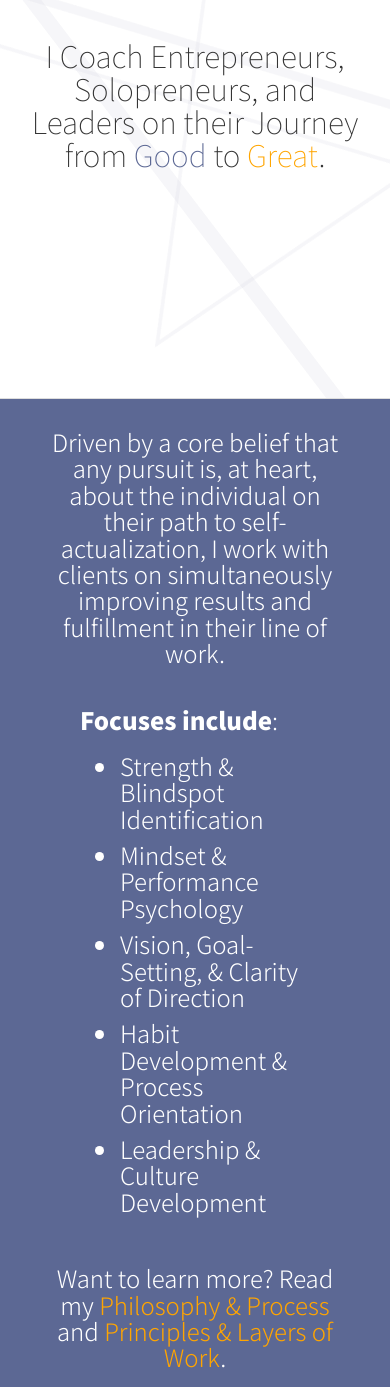
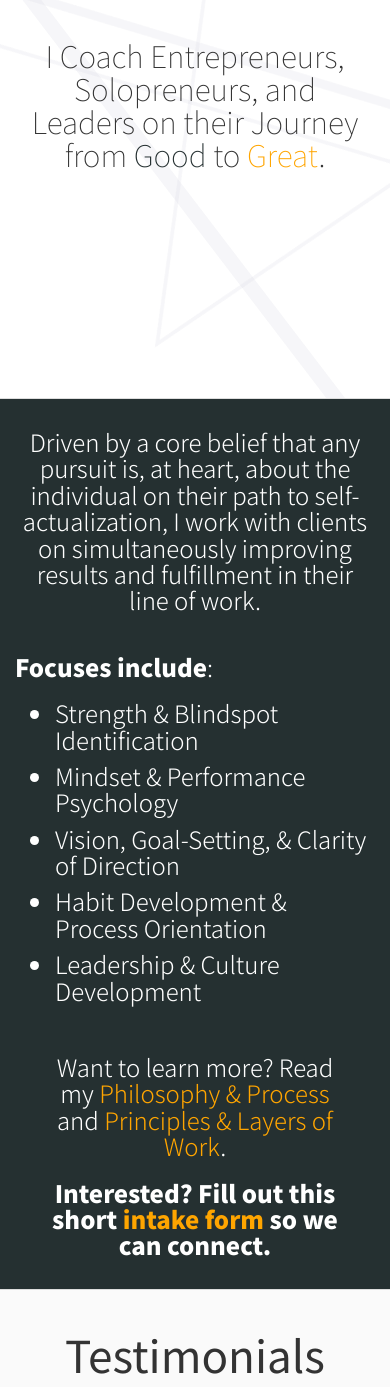
Before and after one commit to justinmulvs/website, a PHP site: page / in a window 390 px wide. Shown: the part 595-1982 px from the top of the page. Run offline with PHP 8.4, Linux system fonts and the light colour scheme.

Commit message:
updated black to off black, widened padding on second section for mobile

```diff
--- a/css/main.css
+++ b/css/main.css
@@ -39,7 +39,7 @@
 }
 
 .secondary {
-	background: #5c6894;
+	background: #253031;
 	color: white;
 	border-top: 1px solid #ddd;
 	border-bottom: 1px solid #ddd;
@@ -50,7 +50,7 @@
 }
 
 .highlight-secondary {
-	color: #5c6894;
+	color: #253031;
 }
 
 /*****
@@ -58,7 +58,7 @@
 *****/
 
 #header {
-	background: black;
+	background: #253031;
 	text-align: center;
 	font-weight: 700;
 }
--- a/index.html
+++ b/index.html
@@ -97,7 +97,7 @@
 
 	<div class="container-fluid secondary pad">
 		<div class="row">
-			<div class="col-xs-10 col-xs-offset-1 col-md-8 col-md-offset-2 col-lg-6 col-lg-offset-3 text-center">
+			<div class="col-xs-12 col-md-8 col-md-offset-2 col-lg-6 col-lg-offset-3 text-center">
 				<h3>Driven by a core belief that any pursuit is, at heart, about the individual on their path to
 					self-actualization, I work with clients on simultaneously improving results and fulfillment in their
 					line of work.</h3>
@@ -105,7 +105,7 @@
 		</div>
 
 		<div class="row pad">
-			<div class="col-xs-8 col-xs-offset-2 col-md-6 col-md-offset-3 col-lg-4 col-lg-offset-4">
+			<div class="col-xs-12 col-md-6 col-md-offset-3 col-lg-4 col-lg-offset-4">
 				<h3><b>Focuses include</b>:</h3>
 				<h3>
 					<ul>
```
